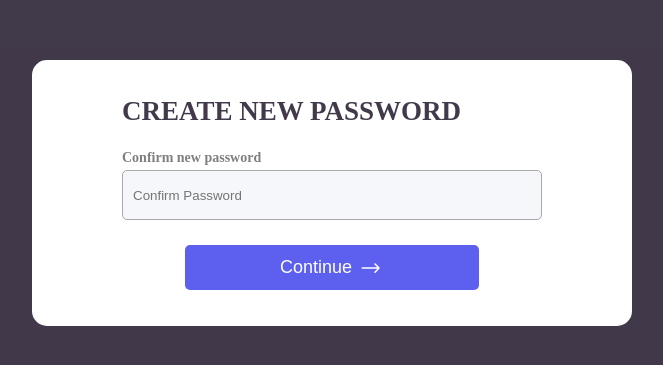
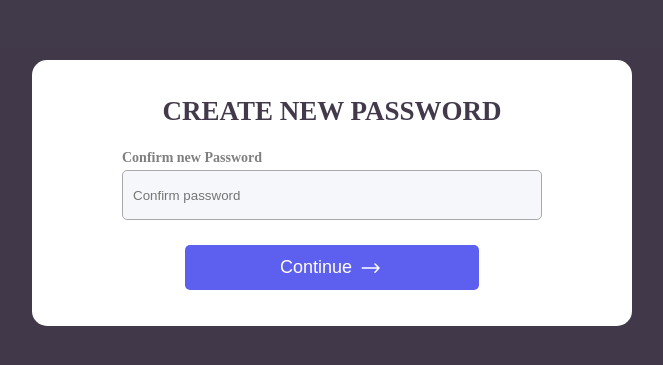
Before and after one commit to Africa-Trainovation-Consulting/newATC, a React (Create React App) app: page /createNewPassword in a window 1280 px wide. Shown: the part 207-572 px from the top of the page, without its empty margins (308-971 px from the left). Built offline with nearby package versions, Linux system fonts and the light colour scheme.

Commit message:
createtnewpassword  modal done dusted.

```diff
--- a/src/components/CreateNewpassword.js
+++ b/src/components/CreateNewpassword.js
@@ -1,22 +1,18 @@
 import React from "react";
 import Backdrop from './HOC'
 import { Link } from 'react-router-dom'
+import Formgroup from '../layouts/FormGroup';
 function CreateNewpassword(props) {
     function continueHandler(event) {
         event.stopPropagation();
         event.preventDefault();
     }
     return (<>
-        <span className='flex_btn'>
-            <h1 style={{ textAlign: 'center' }}>
+            <h1 className='forgot'>
                 CREATE NEW PASSWORD
             </h1>
-        </span>
         <form action='post'>
-            <span className="form-group">
-                <label for="Password"> Confirm new password </label>
-                <input type="Password" name="confirmPassword" placeholder="Confirm Password" />
-            </span>
+            <Formgroup label='Confirm new Password' htmlFor='password' type='password' name='confirmPassword' placeholder='Confirm password' />
             <Link to='/passwordChanged'>
                 <button type="submit" onClick={continueHandler}> Continue <svg xmlns="http://www.w3.org/2000/svg" width="27" height="10" viewBox="0 0 37 20" fill="none">
                     <path d="M35.5 10H2M35.5 10L27.5 18.5M35.5 10L27.5 2" stroke="white" stroke-width="3" stroke-linecap="round" stroke-linejoin="round" />
```
